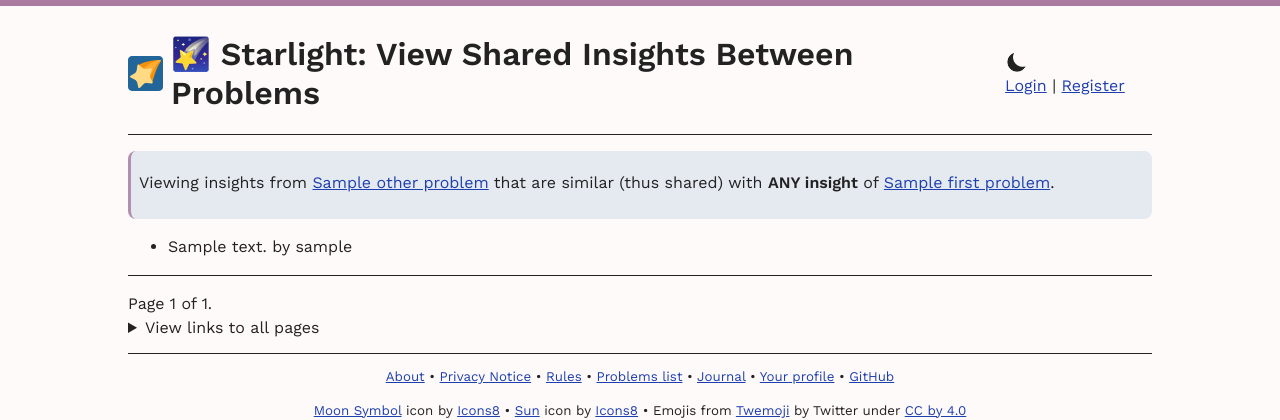
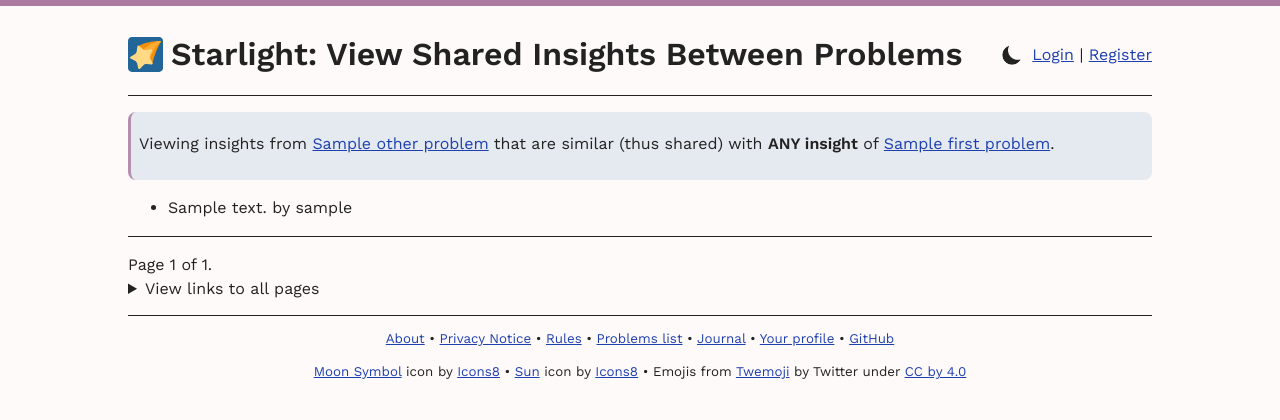
Before and after one commit to bkf2020/starlight, a Django app: template problems/templates/problems/shared_insights.html in a window 1280 px wide. Shown: the top 420 px of the page. Run offline with Django 4.2, Linux system fonts and the light colour scheme; the template is opened without the code that fills it: most values are stand-ins (such as "Sample title", 1, 10 or a date in 2020).

Commit message:
Remove unneeded emoji in web page that shows shared insights between problems

```diff
--- a/problems/templates/problems/shared_insights.html
+++ b/problems/templates/problems/shared_insights.html
@@ -16,7 +16,7 @@
         <div style="display: flex; justify-content: space-between; align-items: center; border-bottom: 0.1em solid;">
 			<div style="display: flex; align-items: center;">
                 <div style="display: flex; justify-content: center; align-items: center; margin-right: 0.5em;"><object style="display: inline-block;" data="{% static 'emoji/1f320.svg' %}" width="35" height="35"></object></div>
-				<div><h1 style="display: inline-block;">&#x1F320; Starlight: View Shared Insights Between Problems</h1></div>
+				<div><h1 style="display: inline-block;">Starlight: View Shared Insights Between Problems</h1></div>
 			</div>
 			<div style="float: right; margin-left: 0.7em;">
                 <div style="display: flex; justify-content: space-between; align-items: center; flex-wrap: wrap; margin-left: 0.5em;">
```
